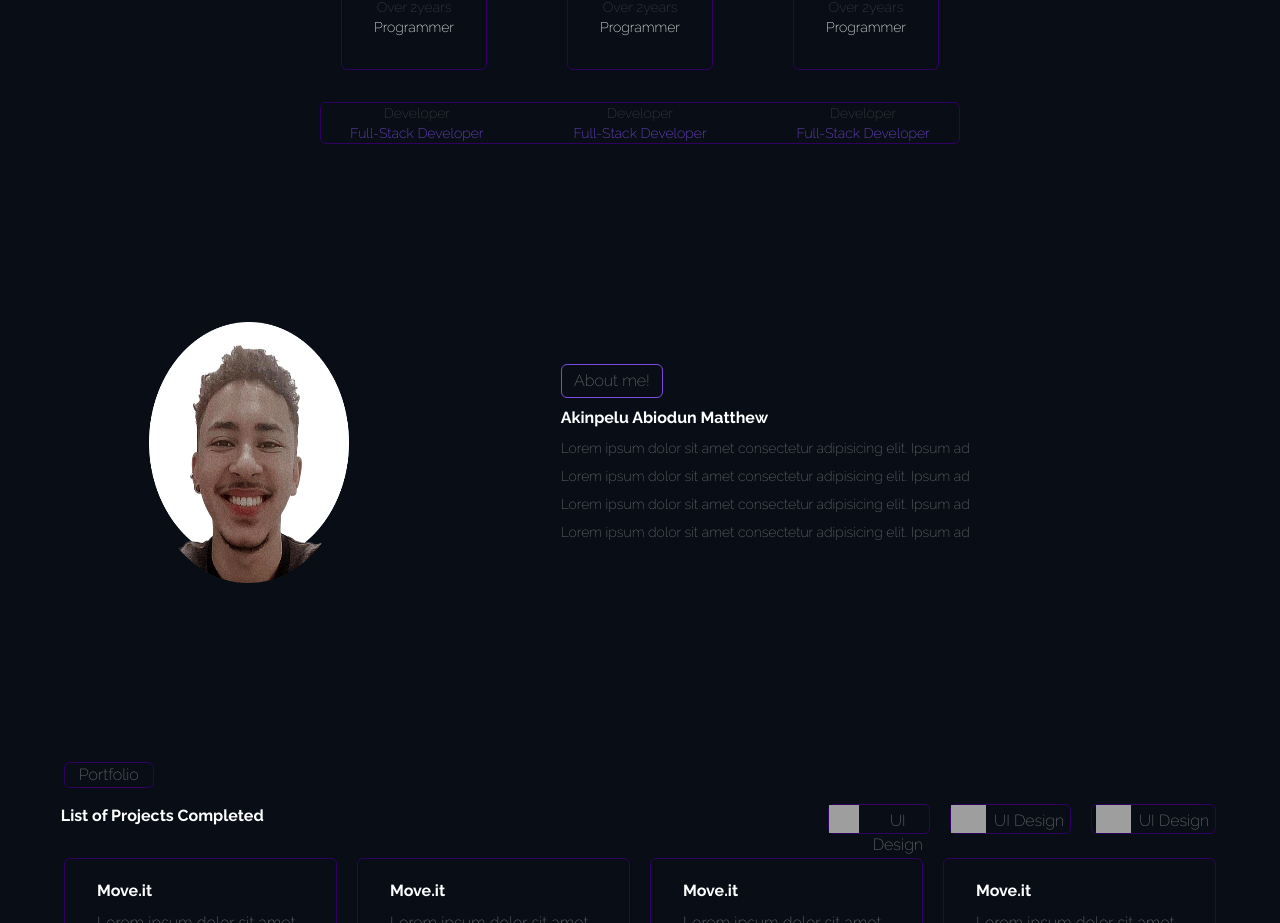
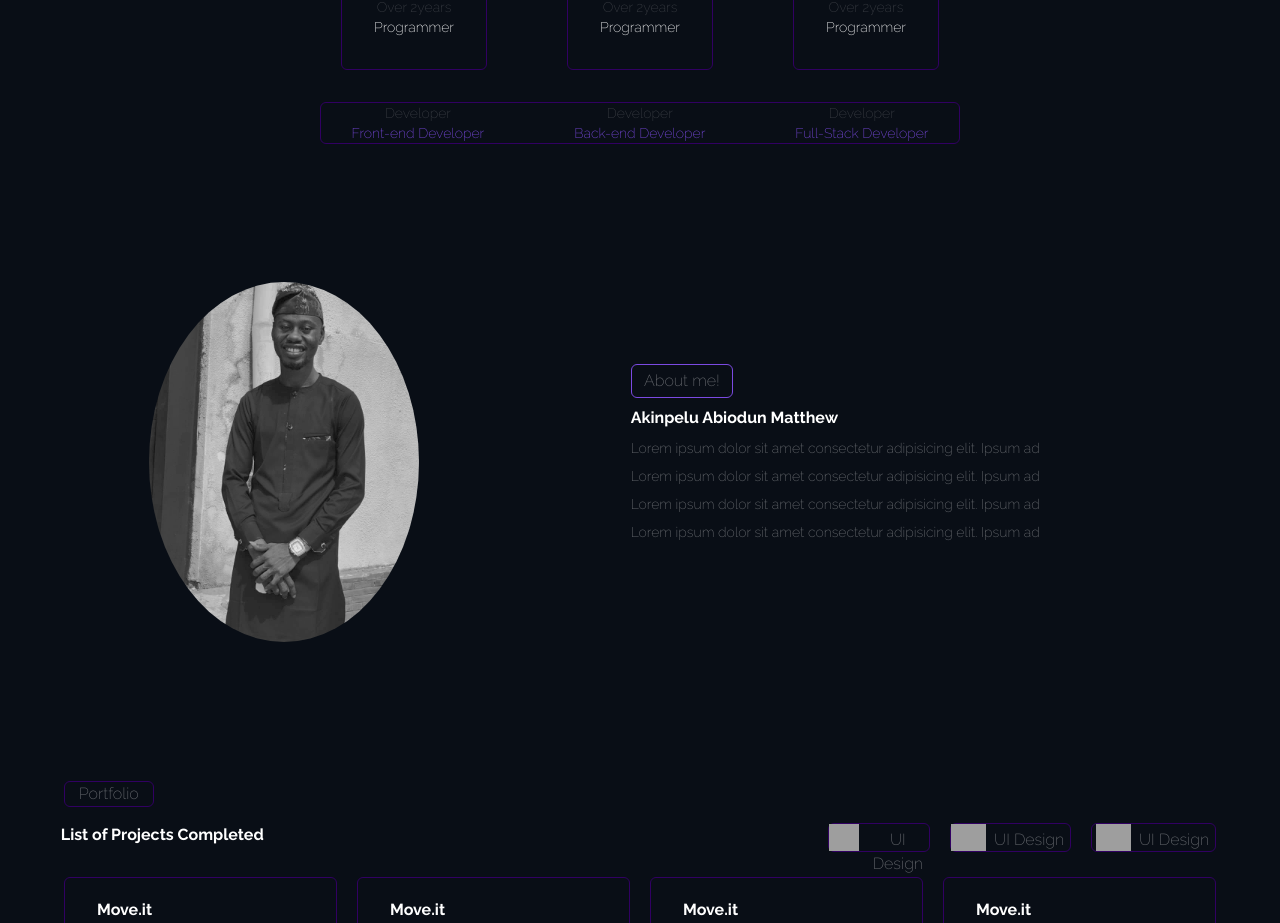
Before and after one commit to Matthabbey/portfolio-ayoola, a React (Vite) app: page /skill-set in a window 1280 px wide. Shown: the part 1000-1923 px from the top of the page. Built offline with nearby package versions, Linux system fonts and the light colour scheme; grey boxes are pictures that could not be loaded.

Commit message:
experience

```diff
--- a/src/Components/Cards.tsx
+++ b/src/Components/Cards.tsx
@@ -1,5 +1,5 @@
 import React from "react";
-import ProfileLogo from "../public/favicon_io/ProfilePic.png";
+import ProfileLogo from "../public/ayooolapic.png";
 
 const Cards = () => {
   return (
@@ -7,7 +7,7 @@ const Cards = () => {
       <hr className="h-px my-8 border-0 dark:bg-gray-900 mt-10" />
 
       <div className="gap-[90px] flex py-[2%] ml-[5%]">
-        <img src={ProfileLogo} alt="" width={200} height={200} className="ml-[7%] py-20" />
+        <img src={ProfileLogo} alt="" width={270}  className="ml-[7%] h-[100%] py-10 rounded-[100%]" />
 
         <div className="space-y-2 py-[10%] px-[10%] mr-[5%]">
           <h4 className="border border-bgColor w-[25%] text-center py-1 px-2 rounded-md text-cardOverlay">About me!</h4>
--- /dev/null
+++ b/src/Components/Experience.tsx
@@ -0,0 +1,17 @@
+import React from 'react'
+
+const Experience = () => {
+  return (
+    <div>
+        <p>Skills - Experience</p>
+        <h1>Technologies and Skills</h1>
+
+        <div>
+            <h3>Technologies I use daily</h3>
+
+        </div>
+    </div>
+  )
+}
+
+export default Experience
--- a/src/Components/Skill.tsx
+++ b/src/Components/Skill.tsx
@@ -36,11 +36,11 @@ const Skill = () => {
         <div className=" justify-center border border-bgShadow gap-[90px] p-0 flex w-[50%] mx-[auto] rounded-md">
           <div>
             <p className="text-center text-lightOverlay text-sm font-thin">Developer</p>
-            <p className="text-bgColor text-center text-sm font-thin">Full-Stack Developer</p>
+            <p className="text-bgColor text-center text-sm font-thin">Front-end Developer</p>
           </div>
           <div>
             <p className="text-center text-lightOverlay text-sm font-thin">Developer</p>
-            <p className="text-bgColor text-center text-sm font-thin">Full-Stack Developer</p>
+            <p className="text-bgColor text-center text-sm font-thin">Back-end Developer</p>
           </div>
           <div>
             <p className="text-center text-lightOverlay text-sm font-thin">Developer</p>
```
Also changed, not shown: src/public/ayooolapic.png (added).
